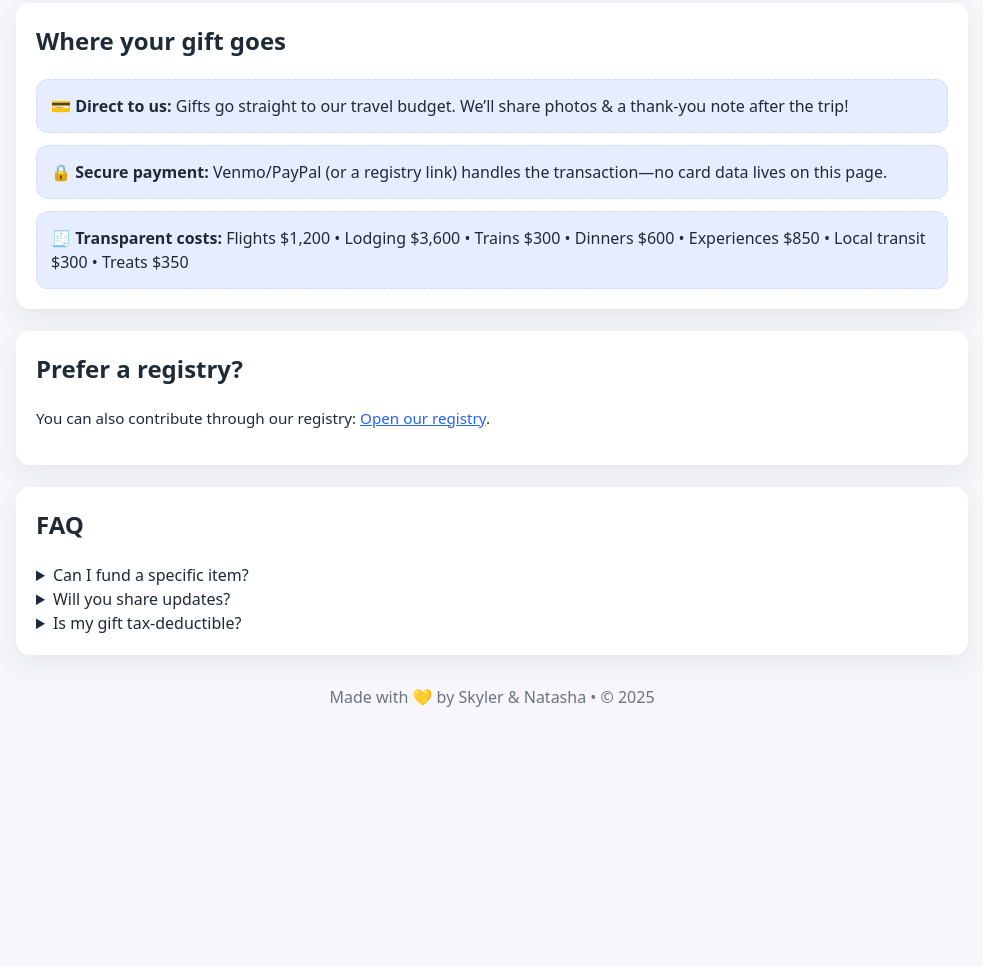
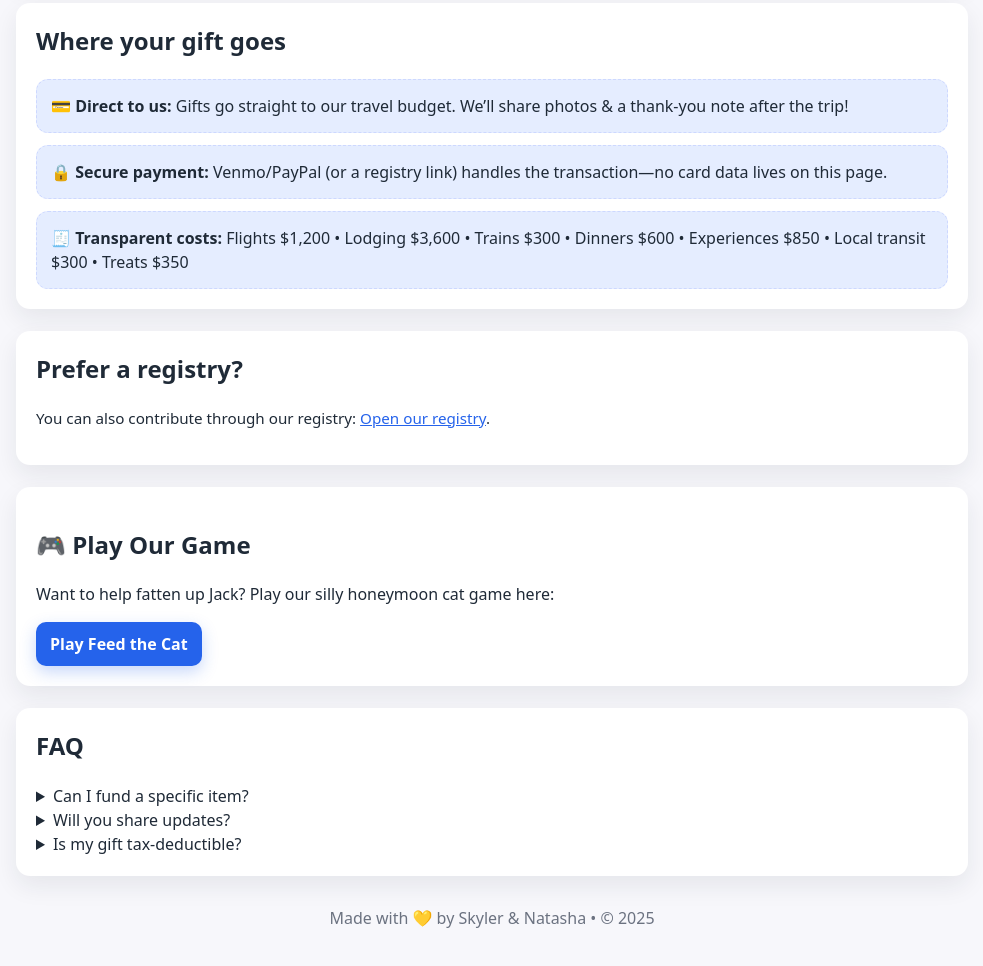
Before and after one commit to huxley503/Honey-moon-fund, a plain HTML site: page index.html in a window 1280 px wide. Shown: the part 1163-2129 px from the top of the page, without its empty margins (148-1131 px from the left). Before the commit the page ends 1926 px from the top, so only its background shows below. Drawn offline with Linux system fonts and the light colour scheme.

Commit message:
Update index.html

```diff
--- a/index.html
+++ b/index.html
@@ -167,6 +167,11 @@
         <h2 style="margin-top:0">Prefer a registry?</h2>
         <p class="note">You can also contribute through our registry: <a href="https://YOUR-REGISTRY-LINK" target="_blank" rel="noopener">Open our registry</a>.</p>
       </section>
+  <section class="card">
+        <h2>🎮 Play Our Game</h2>
+  <p>Want to help fatten up Jack? Play our silly honeymoon cat game here:</p>
+  <a href="game.html" class="btn">Play Feed the Cat</a>
+</section>
 
       <!-- FAQ -->
       <section class="card">
```
